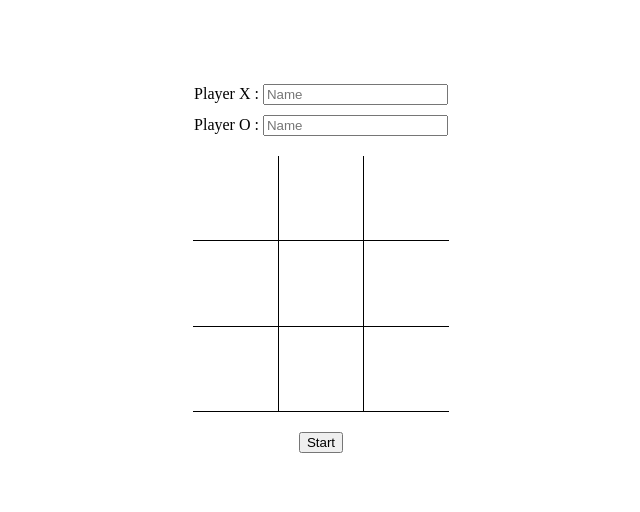
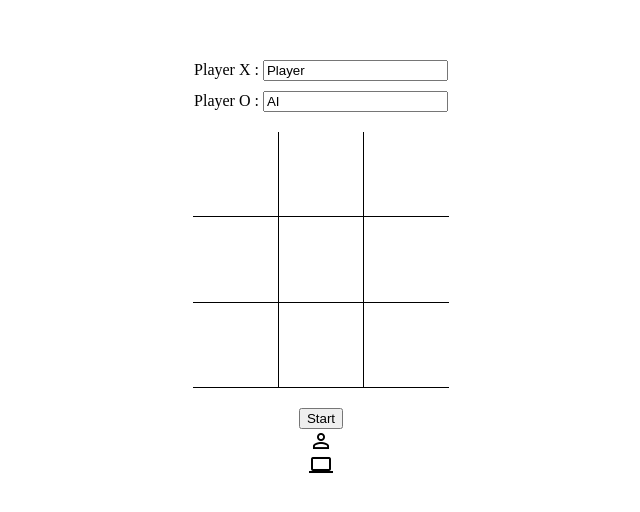
Before and after one commit to qibinchen94/odin-Tic-Tac-Toe, a plain HTML site: page index.html in a window 1280 px wide. Shown: the part 132-644 px from the top of the page, without its empty margins (319-959 px from the left). Drawn offline with Linux system fonts and the light colour scheme.

Commit message:
Add Google icons

```diff
--- a/index.html
+++ b/index.html
@@ -4,6 +4,8 @@
     <meta charset="UTF-8">
     <meta http-equiv="X-UA-Compatible" content="IE=edge">
     <meta name="viewport" content="width=device-width, initial-scale=1.0">
+    <link href="https://fonts.googleapis.com/icon?family=Material+Icons"
+      rel="stylesheet">
     <link rel="stylesheet" href="style.css">
     <script src="script.js" defer></script>
     <title>Tic Tac Toe</title>
@@ -13,12 +15,12 @@
         <div class="player-box">
             <label for="playerX">Player X</label>
             <span>:</span>
-            <input class="player-name" type="text" id="playerX" placeholder="Name">
+            <input value="Player" class="player-name" type="text" id="playerX" placeholder="Name">
         </div>
         <div class="player-box">
             <label for="playerO">Player O</label>
             <span>:</span>
-            <input class="player-name" type="text" id="playerO" placeholder="Name">
+            <input value="AI" class="player-name" type="text" id="playerO" placeholder="Name">
         </div>
     </div>
     <div class="container-grid">
@@ -33,5 +35,11 @@
         <div class="cell disable-pointer" data-row="2" data-column="2"></div>
     </div>
     <button class="start restart">Start</button>
+    <span class="material-icons">
+        perm_identity
+    </span>
+    <span class="material-icons">
+        computer
+    </span>
 </body>
 </html>
```
